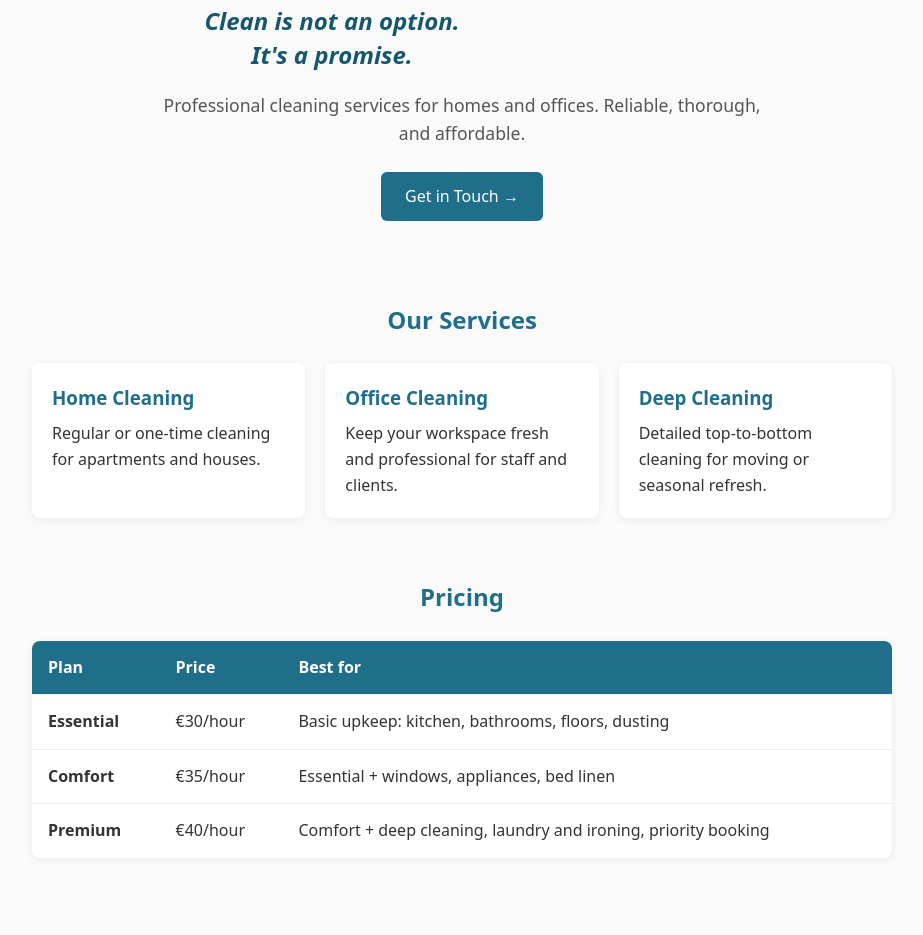
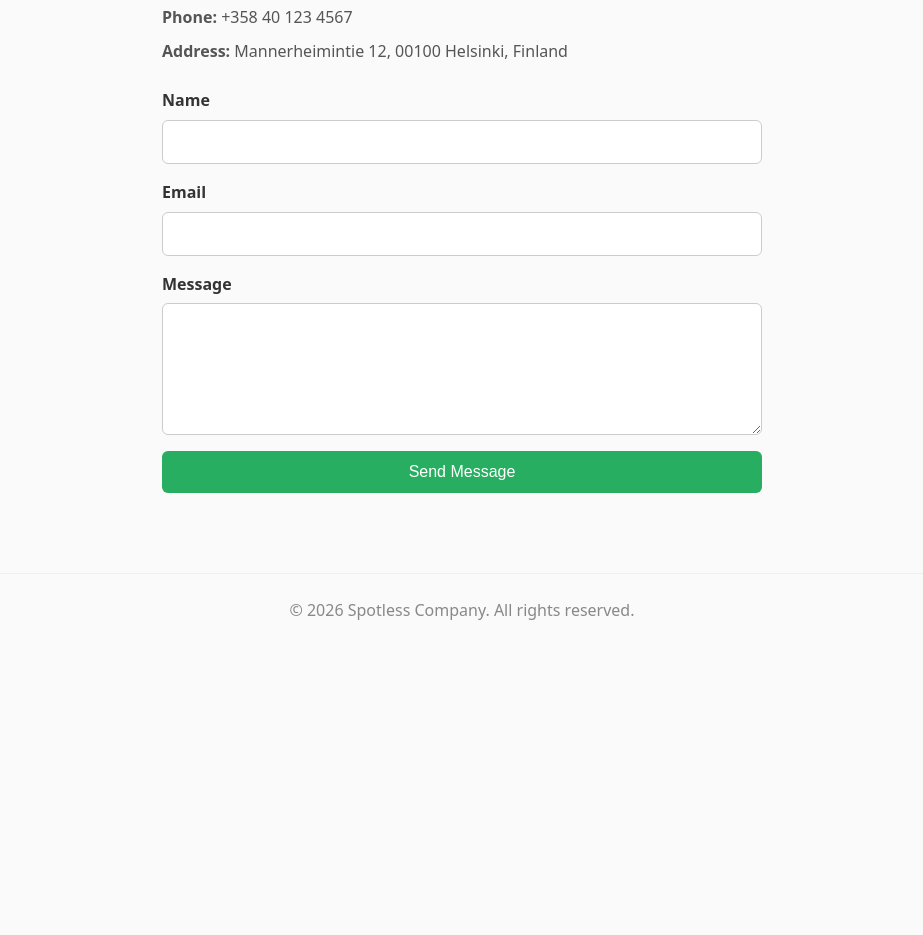
Before and after one commit to juliepiao0547-crypto/spotless--company, a plain HTML site: page contact.html in a window 1280 px wide. Shown: the part 211-1146 px from the top of the page, without its empty margins (178-1101 px from the left). After the commit the page ends 859 px from the top, so only its background shows below. Drawn offline with Linux system fonts and the light colour scheme.

Commit message:
Update contact.html

```diff
--- a/contact.html
+++ b/contact.html
@@ -3,7 +3,7 @@
 <head>
   <meta charset="UTF-8">
   <meta name="viewport" content="width=device-width, initial-scale=1.0">
-  <title>Spotless Company - Home</title>
+  <title>Spotless Company - Contact</title>
   <link rel="stylesheet" href="style.css">
 </head>
 <body>
@@ -13,64 +13,34 @@
       <a href="index.html">Home</a>
       <a href="team.html">Team</a>
       <a href="tools.html">Tools</a>
+      <a href="request.html">Request</a>
       <a href="contact.html">Contact</a>
     </div>
   </nav>
 
   <main>
-    <section class="hero">
-      <h1>Spotless Company</h1>
-      <p class="slogan">Clean is not an option.<br>It's a promise.</p>
-      <p>Professional cleaning services for homes and offices. Reliable, thorough, and affordable.</p>
-      <a href="contact.html" class="btn">Get in Touch →</a>
-    </section>
+    <section class="contact">
+      <h1>Contact Us</h1>
+      <p>Tell us what you need and we'll get back to you shortly.</p>
 
-    <section class="services">
-      <h2>Our Services</h2>
-      <div class="cards">
-        <div class="card">
-          <h3>Home Cleaning</h3>
-          <p>Regular or one-time cleaning for apartments and houses.</p>
-        </div>
-        <div class="card">
-          <h3>Office Cleaning</h3>
-          <p>Keep your workspace fresh and professional for staff and clients.</p>
-        </div>
-        <div class="card">
-          <h3>Deep Cleaning</h3>
-          <p>Detailed top-to-bottom cleaning for moving or seasonal refresh.</p>
-        </div>
+      <div class="contact-info">
+        <p><strong>Email:</strong> <a href="mailto:spotlesscompany@gmail.com">spotlesscompany@gmail.com</a></p>
+        <p><strong>Phone:</strong> +358 40 123 4567</p>
+        <p><strong>Address:</strong> Mannerheimintie 12, 00100 Helsinki, Finland</p>
       </div>
-    </section>
 
-    <section class="pricing">
-      <h2>Pricing</h2>
-      <table class="price-table">
-        <thead>
-          <tr>
-            <th>Plan</th>
-            <th>Price</th>
-            <th>Best for</th>
-          </tr>
-        </thead>
-        <tbody>
-          <tr>
-            <td><strong>Essential</strong></td>
-            <td>€30/hour</td>
-            <td>Basic upkeep: kitchen, bathrooms, floors, dusting</td>
-          </tr>
-          <tr>
-            <td><strong>Comfort</strong></td>
-            <td>€35/hour</td>
-            <td>Essential + windows, appliances, bed linen</td>
-          </tr>
-          <tr>
-            <td><strong>Premium</strong></td>
-            <td>€40/hour</td>
-            <td>Comfort + deep cleaning, laundry and ironing, priority booking</td>
-          </tr>
-        </tbody>
-      </table>
+      <form action="https://formspree.io/f/你的ID" method="POST">
+        <label>Name
+          <input type="text" name="name" required>
+        </label>
+        <label>Email
+          <input type="email" name="email" required>
+        </label>
+        <label>Message
+          <textarea name="message" rows="5" required></textarea>
+        </label>
+        <button type="submit">Send Message</button>
+      </form>
     </section>
   </main>
 
```
